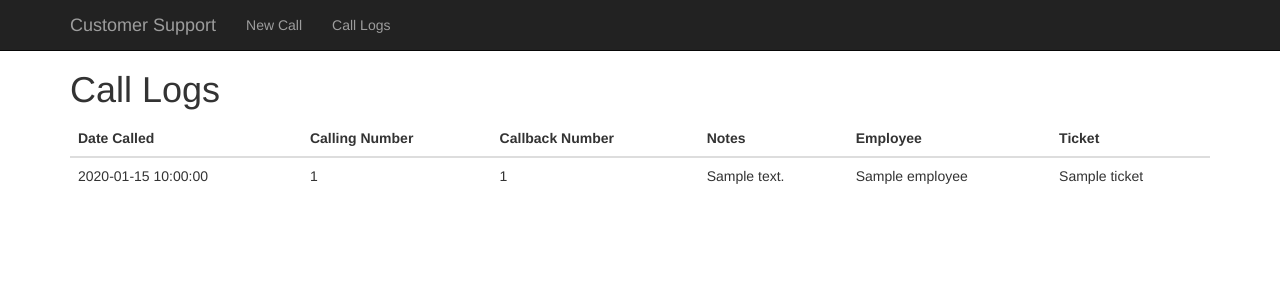
After one commit to krutzcorp/krutzcorp-customersupport, a Flask app: template customersupport/templates/call-log-index.html in a window 1280 px wide. The commit adds this page. Shown: the top 300 px of the page. Run offline with Flask 2, Linux system fonts and the light colour scheme; the template is opened without the code that fills it: most values are stand-ins (such as "Sample title", 1, 10 or a date in 2020); parts of the project's set-up code (start-up, migrations or seed data) failed here and were passed over; some libraries are stand-ins or nearby versions.

Commit message:
Display call log (#26)
- Add call log index page
- Add call log index route
- Add functional test for adding a call log
- update README to reflect running the functional tests.
- add selenium to package

```diff
--- a/customersupport/controllers/calllog.py
+++ b/customersupport/controllers/calllog.py
@@ -24,3 +24,8 @@ def new_call():
         return redirect(url_for("new_call"))
 
     return render_template("new-call.html", form=form)
+
+@app.route('/calllog/', methods=["GET"])
+def call_log_index():
+    call_logs = db_session.query(CallLog)
+    return render_template('call-log-index.html', call_logs=call_logs)
--- /dev/null
+++ b/customersupport/templates/call-log-index.html
@@ -0,0 +1,29 @@
+{% extends 'template.html' %}
+{% block title %}Call Logs{% endblock %}
+{% block content %}
+<body>
+  <h1 id="title">Call Logs</h1>
+  <table class='table'>
+    <thead>
+      <tr>
+        <th>Date Called</th>
+        <th>Calling Number</th>
+        <th>Callback Number</th>
+        <th>Notes</th>
+        <th>Employee</th>
+        <th>Ticket</th>
+      </tr>
+    </thead>
+    {% for log in call_logs %}
+    <tr>
+      <td>{{ log.date_called }}</td>
+      <td>{{ log.calling_number }}</td>
+      <td>{{ log.callback_number }}</td>
+      <td>{{ log.notes }}</td>
+      <td>{{ log.employee }}</td>
+      <td>{{ log.ticket }}</td>
+    </tr>
+    {% endfor %}
+  </table>
+</body>
+{% endblock %}
--- a/customersupport/templates/new-call.html
+++ b/customersupport/templates/new-call.html
@@ -122,7 +122,7 @@
                 </div>
             </div>
         </div>
-        <button type="submit" class="btn btn-success btn-lg btn-block">Submit</button>
+        <button id="submit_button" type="submit" class="btn btn-success btn-lg btn-block">Submit</button>
     </form>
 {% endblock %}
 
--- a/customersupport/templates/template.html
+++ b/customersupport/templates/template.html
@@ -41,9 +41,9 @@
         </div>
         <div id="navbar" class="collapse navbar-collapse">
             <ul class="nav navbar-nav">
-                <li class="active"><a href="{{ url_for("new_call") }}">New Call</a></li>
+                <li><a href="{{ url_for("new_call") }}">New Call</a></li>
+                <li><a id="call_log_index" href="{{ url_for("call_log_index") }}">Call Logs</a></li>
                 {#<li><a href="#">Search Tickets</a></li>#}
-                {#<li><a href="#">List Call Logs</a></li>#}
             </ul>
         </div><!--/.nav-collapse -->
     </div>
@@ -62,7 +62,7 @@
                         <strong>Error:</strong> {{ message }}
                     </div>
                 {% else %}
-                    <div class="alert alert-info alert-dismissible" role="alert">
+                    <div id="flash-info" class="alert alert-info alert-dismissible" role="alert">
                         <button type="button" class="close" data-dismiss="alert" aria-label="Close">
                             <span aria-hidden="true">&times;</span>
                         </button>
--- a/requirements/dev.txt
+++ b/requirements/dev.txt
@@ -12,3 +12,4 @@ Werkzeug==0.12.1
 requests_mock==1.3.0
 wtforms
 flask-wtf
+selenium==3.3.3
```
Also changed, not shown: functional_tests.py (added, +33 -0 lines), README.md.
